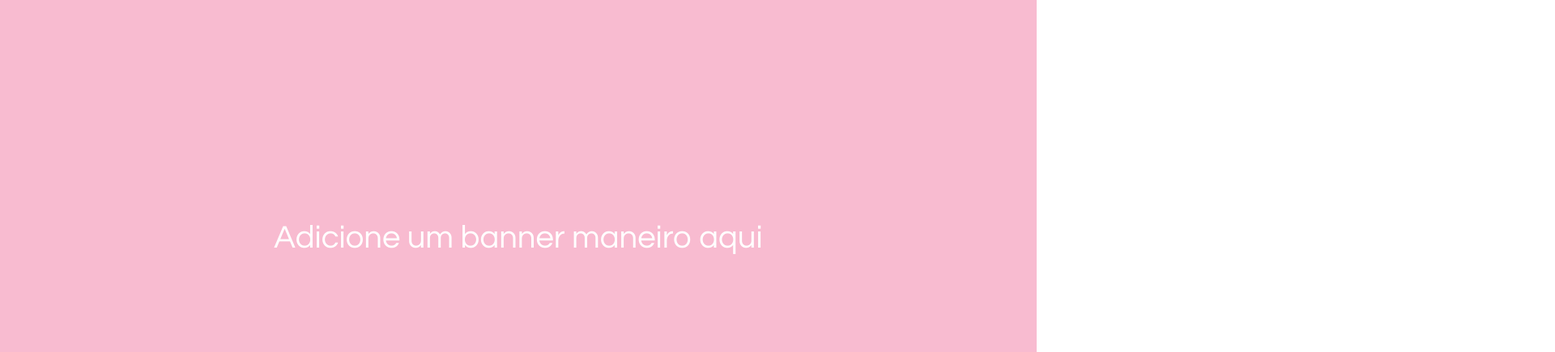
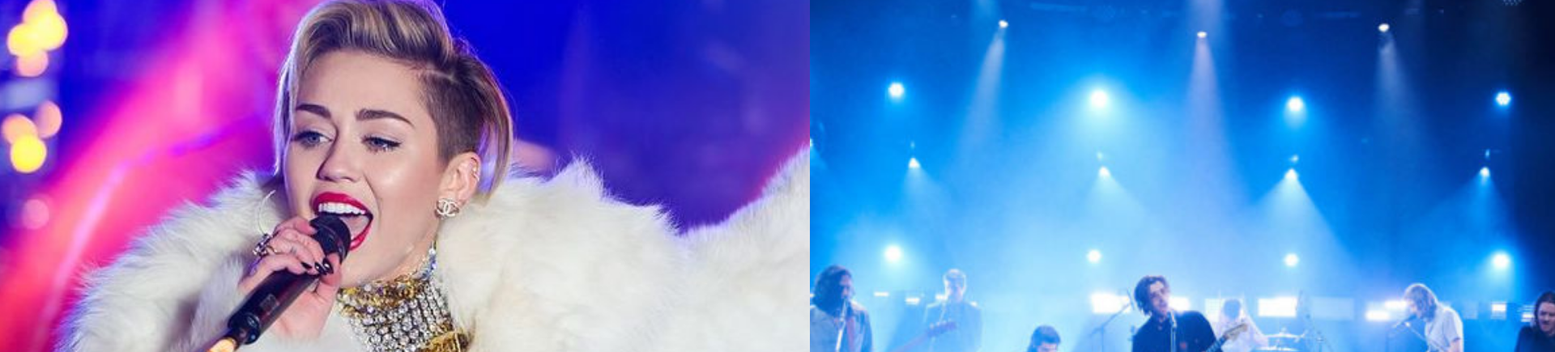
Before and after one commit to andradean/Sound-Garden-omma, a plain HTML site: page soundGarden/index.html in a window 1280 px wide. Shown: the part 181-616 px from the top of the page at 81% size, 1920 px wide, since content can reach past the window. Drawn offline with nearby package versions, Linux system fonts and the light colour scheme.

Commit message:
primeiro banner

```diff
--- /dev/null
+++ b/soundGarden/css/slide.css
@@ -0,0 +1,22 @@
+#carrossel {
+  overflow: hidden;
+  height: 1000px;
+  width: 800px;
+  display: flex;
+  justify-content: center;
+  align-items: center;
+
+  }
+
+  .container-slides{
+    display: flex;
+    transition: transform 0.5s ease-in-out;
+    transform: translateX(0);
+
+  }
+
+  .container-slides img{
+    object-fit: cover;
+    width: 1000px;
+    height: 800px;
+  }
--- a/soundGarden/index.html
+++ b/soundGarden/index.html
@@ -9,19 +9,22 @@
     <link href="https://cdn.jsdelivr.net/npm/bootstrap@5.0.2/dist/css/bootstrap.min.css" rel="stylesheet"
         integrity="sha384-EVSTQN3/azprG1Anm3QDgpJLIm9Nao0Yz1ztcQTwFspd3yD65VohhpuuCOmLASjC" crossorigin="anonymous">
     <link rel="stylesheet" href="css/style.css">
+    <link rel="stylesheet" href="./css/slide.css">
 </head>
 
 <body>
     <header class=" d-flex justify-content-center align-items-center">
-        <img src="img/Sound-logo (1).png" width="300" alt="">
+        <img src="img/Sound-logo (1).png" width="300" alt="sound Sound-logo">
     </header>
     <main>
-        <section class="full d-flex justify-content-center align-items-center"
-            style="background-color: #F8BBD0; color: #fff">
-            <div class="text-center">
-                <h1>Adicione um banner maneiro aqui</h1>
+        <div class="carrossel">
+            <div class="container-slides" id="imagens">
+                <img src="./img/miley banner.jpg" alt="miley-banner">
+                <img src="./img/artic monkeys banner.jpg" alt="artic monkeys-banner">
+                <img src="./img/esperanza banner.jpg" alt="esperanza-banner">
             </div>
-        </section>
+
+        </div>
         <section class="full">
             <div class="container text-center">
                 <h2>Próximos eventos</h2>
--- a/soundGarden/js/index.js
+++ b/soundGarden/js/index.js
@@ -10,3 +10,22 @@ function fecharModal(){
     modal.style.display = 'none';
 
 }
+
+
+const imagens = document.getElementById("imagens");
+const imagem = document.querySelectorAll("#imagens imagens");
+
+
+let idX = 0;
+
+function carrossel(){
+    idX++;
+
+    if(idX > imagem.lenght - 1){
+        idX = 0;
+    }
+
+    imagens.style.transform = `translateX(${-idx * 500}px)`;
+}
+
+setInterval(carrossel, 2000);
--- /dev/null
+++ b/soundGarden/js/reserva.js
@@ -0,0 +1 @@
+const BASE_URL = "https://xp41-soundgarden-api.herokuapp.com";
```
Also changed, not shown: soundGarden/reserva.html (+1 -0 lines), soundGarden/img/artic monkeys banner.jpg (added), soundGarden/img/miley banner.jpg (added), 1 other file.
